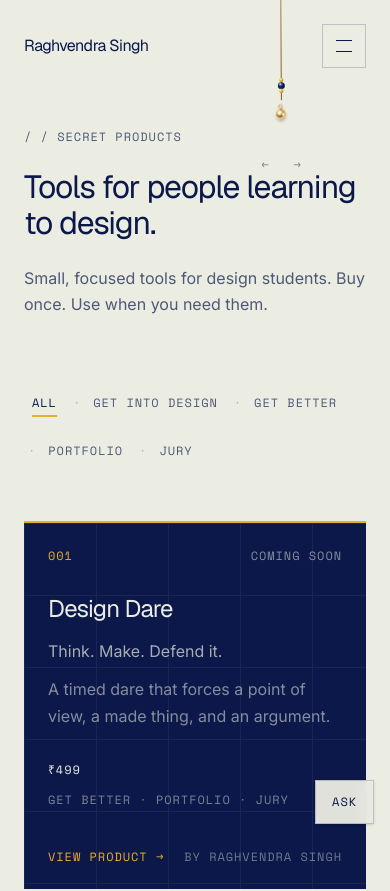
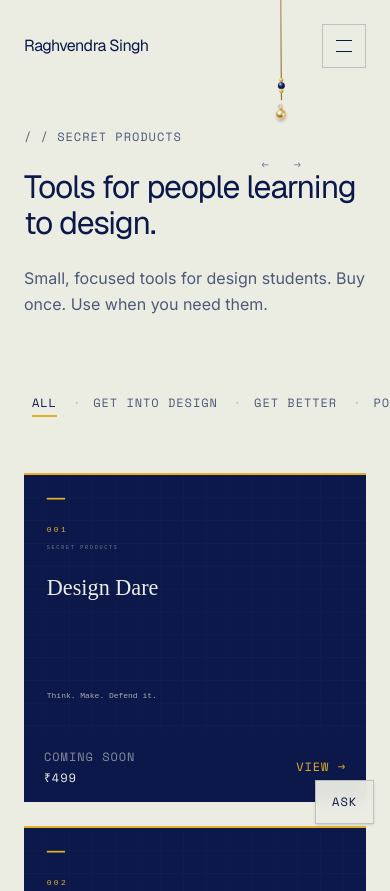
Before and after one commit to raghvendra1985/Raghvendra-Portfolio-2027, a Next.js app: page /products in a window 390 px wide. Shown: the top 891 px of the page. Built offline with nearby package versions, Linux system fonts and the light colour scheme.

Commit message:
Show product posters on compact cards and add detail-page navigation.
Co-authored-by: Cursor <cursoragent@cursor.com>

```diff
--- a/animations/products.ts
+++ b/animations/products.ts
@@ -1,9 +1,15 @@
 import { DURATION, EASE, createScope, gsap, showImmediately, type MotionConfig } from "./motion";
+
+function skipScrollHide(config: MotionConfig) {
+  if (config.reducedMotion || config.isMobile) return true;
+  if (typeof window === "undefined") return false;
+  return window.matchMedia("(max-width: 1023px)").matches;
+}
 
 export function animateProductCards(root: HTMLElement, config: MotionConfig) {
   return createScope(root, () => {
     const items = root.querySelectorAll("[data-product-card]");
-    if (config.reducedMotion) {
+    if (skipScrollHide(config)) {
       showImmediately(items);
       return;
     }
@@ -30,7 +36,7 @@ export function animateProductCards(root: HTMLElement, config: MotionConfig) {
 
 export function refreshProductCards(root: HTMLElement, config: MotionConfig) {
   const items = root.querySelectorAll("[data-product-card]");
-  if (config.reducedMotion) {
+  if (skipScrollHide(config)) {
     showImmediately(items);
     return;
   }
--- a/components/products/ProductCard.tsx
+++ b/components/products/ProductCard.tsx
@@ -1,14 +1,11 @@
 "use client";
 
 import { useEffect, useRef } from "react";
+import Image from "next/image";
 import Link from "next/link";
 import { track } from "@/lib/analytics";
 import ProductStatusMark from "@/components/products/ProductStatusMark";
-import {
-  formatCategories,
-  formatInr,
-  type Product,
-} from "@/products";
+import { formatInr, type Product } from "@/products";
 
 export default function ProductCard({ product }: { product: Product }) {
   const ref = useRef<HTMLLIElement>(null);
@@ -43,37 +40,42 @@ export default function ProductCard({ product }: { product: Product }) {
         data-product-plate
         data-cursor="Open"
         onClick={() => track("product_card_clicked", { slug: product.slug })}
-        className="group relative block overflow-hidden bg-navy p-6 text-mist sm:p-8"
+        className="group relative block overflow-hidden bg-navy text-mist"
         aria-label={`${product.name}. ${product.hook}. ${formatInr(product.price)}. ${product.status === "live" ? "Live" : "Coming soon"}.`}
       >
+        {product.cover ? (
+          <>
+            <div className="relative aspect-[4/3] w-full bg-navy">
+              <Image
+                src={product.cover}
+                alt=""
+                fill
+                sizes="(min-width: 640px) 50vw, 100vw"
+                unoptimized={product.cover.endsWith(".svg")}
+                className="object-cover object-top"
+              />
+            </div>
+            <h2 className="sr-only">{product.name}</h2>
+          </>
+        ) : (
+          <div className="relative aspect-[4/3] bg-navy p-6">
             <span
               className="product-plate-grid pointer-events-none absolute inset-0 text-mist"
               aria-hidden="true"
             />
-        <div className="relative flex items-start justify-between gap-4">
-          <p className="font-mono-label text-[11px] text-gold">{product.number}</p>
+            <p className="relative font-mono-label text-[11px] text-gold">{product.number}</p>
+            <h2 className="relative mt-6 font-display text-2xl leading-[1.08]">{product.name}</h2>
+            <p className="relative mt-3 text-sm leading-relaxed text-mist/70">{product.hook}</p>
+          </div>
+        )}
+        <div className="relative flex items-center justify-between gap-4 px-5 py-4">
+          <div className="min-w-0">
             <ProductStatusMark status={product.status} inverted />
+            <p className="mt-1 font-mono-label text-[11px] text-mist">{formatInr(product.price)}</p>
           </div>
-        <h2 className="relative mt-8 font-display text-2xl leading-[1.08] sm:text-3xl">
-          {product.name}
-        </h2>
-        <p className="relative mt-4 max-w-sm text-base leading-relaxed text-mist/70">
-          {product.hook}
+          <p className="shrink-0 font-mono-label text-[11px] text-gold group-hover:text-mist">
+            View →
           </p>
-        {product.description ? (
-          <p className="relative mt-3 max-w-sm text-sm leading-relaxed text-mist/55">
-            {product.description}
-          </p>
-        ) : null}
-        <p className="relative mt-8 font-mono-label text-[11px] text-mist">{formatInr(product.price)}</p>
-        <p className="relative mt-3 font-mono-label text-[11px] text-mist/50">
-          {formatCategories(product)}
-        </p>
-        <div className="relative mt-10 flex items-end justify-between gap-4">
-          <p className="font-mono-label text-[11px] text-gold group-hover:text-mist">
-            View Product →
-          </p>
-          <p className="font-mono-label text-[11px] text-mist/45">{product.attribution}</p>
         </div>
       </Link>
     </li>
--- a/components/products/ProductFilters.tsx
+++ b/components/products/ProductFilters.tsx
@@ -14,15 +14,16 @@ export default function ProductFilters({
   onChange: (next: "all" | ProductCategory) => void;
 }) {
   return (
+    <div className="-mx-[var(--page-pad)] overflow-x-auto px-[var(--page-pad)] [scrollbar-width:none] [&::-webkit-scrollbar]:hidden md:mx-0 md:overflow-visible md:px-0">
       <div
-      className="flex flex-wrap items-center gap-x-1 gap-y-1"
+        className="flex w-max items-center gap-x-1 md:w-auto md:flex-wrap"
         role="toolbar"
         aria-label="Filter products"
       >
         {productFilters.map((filter, index) => {
           const pressed = value === filter;
           return (
-          <span key={filter} className="inline-flex items-center">
+            <span key={filter} className="inline-flex shrink-0 items-center">
               {index > 0 ? (
                 <span className="px-1 font-mono-label text-[11px] text-ink-soft/40" aria-hidden="true">
                   ·
@@ -44,5 +45,6 @@ export default function ProductFilters({
           );
         })}
       </div>
+    </div>
   );
 }
--- a/components/products/ProductView.tsx
+++ b/components/products/ProductView.tsx
@@ -2,6 +2,7 @@
 
 import { useEffect, useState } from "react";
 import Image from "next/image";
+import Link from "next/link";
 import MagneticButton from "@/components/buttons/MagneticButton";
 import ProductStatusMark from "@/components/products/ProductStatusMark";
 import DesignIqDemo from "@/components/products/DesignIqDemo";
@@ -9,12 +10,13 @@ import SectionReveal from "@/components/reveal/SectionReveal";
 import { track } from "@/lib/analytics";
 import { site } from "@/lib/site";
 import { createCheckoutIntent, isPurchasable, notifyMailto } from "@/products/commerce";
-import { formatCategories, formatInr, type Product } from "@/products";
+import { formatCategories, formatInr, getAdjacentProducts, type Product } from "@/products";
 import { getProductCopy } from "@/products/copy";
 
 export default function ProductView({ product }: { product: Product }) {
   const copy = getProductCopy(product.slug);
   const purchasable = isPurchasable(product);
+  const { prev, next } = getAdjacentProducts(product.slug);
   const [note, setNote] = useState(false);
 
   useEffect(() => {
@@ -34,7 +36,13 @@ export default function ProductView({ product }: { product: Product }) {
   return (
     <article className={purchasable ? "pb-28 lg:pb-0" : undefined}>
       <header className="mx-auto max-w-[1440px] px-[var(--page-pad)] pb-12 pt-32 sm:pt-40">
-        <p className="font-mono-label text-[11px] text-ink-soft">
+        <Link
+          href="/products"
+          className="inline-flex min-h-11 items-center font-mono-label text-[11px] text-ink-soft hover:text-navy"
+        >
+          ← All products
+        </Link>
+        <p className="mt-8 font-mono-label text-[11px] text-ink-soft">
           {product.number} / Secret Products
         </p>
         <div className="mt-4">
@@ -170,6 +178,48 @@ export default function ProductView({ product }: { product: Product }) {
         </div>
       </SectionReveal>
 
+      {prev || next ? (
+        <SectionReveal className="border-t border-line px-[var(--page-pad)] py-16 sm:py-20">
+          <div
+            className="mx-auto flex max-w-[1440px] flex-col gap-4 sm:flex-row sm:items-stretch sm:justify-between"
+            data-reveal-item
+          >
+            {prev ? (
+              <Link
+                href={`/products/${prev.slug}`}
+                data-cursor="Open"
+                onClick={() => track("product_card_clicked", { slug: prev.slug, from: "prev" })}
+                className="flex min-h-11 flex-1 flex-col justify-center border border-line px-5 py-4 hover:border-navy"
+              >
+                <span className="font-mono-label text-[11px] text-ink-soft">← Previous</span>
+                <span className="mt-2 font-display text-xl">{prev.name}</span>
+              </Link>
+            ) : (
+              <span className="hidden flex-1 sm:block" />
+            )}
+            {next ? (
+              <Link
+                href={`/products/${next.slug}`}
+                data-cursor="Next"
+                onClick={() => track("product_card_clicked", { slug: next.slug, from: "next" })}
+                className="flex min-h-11 flex-1 flex-col justify-center border border-line px-5 py-4 text-left hover:border-navy sm:text-right"
+              >
+                <span className="font-mono-label text-[11px] text-ink-soft">Next →</span>
+                <span className="mt-2 font-display text-xl">{next.name}</span>
+              </Link>
+            ) : null}
+          </div>
+          <div className="mx-auto mt-6 max-w-[1440px]" data-reveal-item>
+            <Link
+              href="/products"
+              className="inline-flex min-h-11 items-center font-mono-label text-[11px] text-ink-soft hover:text-navy"
+            >
+              ← All products
+            </Link>
+          </div>
+        </SectionReveal>
+      ) : null}
+
       {purchasable ? (
         <div className="fixed inset-x-0 bottom-[max(5.5rem,calc(env(safe-area-inset-bottom)+4.5rem))] z-30 border-t border-line bg-mist/95 px-[var(--page-pad)] py-3 backdrop-blur lg:hidden">
           <div className="flex items-center justify-between gap-4">
@@ -195,7 +245,7 @@ function ProductDemoSlot({ product, note }: { product: Product; note?: string })
   return (
     <figure>
       {product.cover ? (
-        <div className="relative aspect-[4/5] max-h-[640px] w-full max-w-md overflow-hidden bg-navy sm:aspect-[16/10] sm:max-h-none sm:max-w-none">
+        <div className="relative aspect-[4/5] min-h-[240px] w-full overflow-hidden bg-navy md:aspect-[16/10]">
           <Image
             src={product.cover}
             alt={`${product.name} preview`}
--- a/components/products/ProductsIndex.tsx
+++ b/components/products/ProductsIndex.tsx
@@ -61,7 +61,7 @@ export default function ProductsIndex() {
       <ProductFilters value={filter} onChange={setFilter} />
 
       {list.length ? (
-        <ul className="mt-12 grid gap-6 md:grid-cols-2 lg:gap-8">
+        <ul className="mt-12 grid gap-6 sm:grid-cols-2 lg:gap-8">
           {list.map((product) => (
             <ProductCard key={product.slug} product={product} />
           ))}
--- a/products/index.ts
+++ b/products/index.ts
@@ -303,6 +303,16 @@ export function formatCategories(product: Product) {
   return product.categories.map((category) => productCategoryLabels[category]).join(" · ");
 }
 
+export function getAdjacentProducts(slug: string) {
+  const list = visibleProducts();
+  const index = list.findIndex((product) => product.slug === slug);
+  if (index < 0 || list.length < 2) return { prev: null, next: null };
+  return {
+    prev: list[(index - 1 + list.length) % list.length],
+    next: list[(index + 1) % list.length],
+  };
+}
+
 export const secretProductsIntro = {
   index: "/",
   label: "Secret Products",
--- a/styles/globals.css
+++ b/styles/globals.css
@@ -201,6 +201,14 @@ html.motion-ready [data-loader-root] {
 @media (hover: hover) and (pointer: fine) {
   [data-product-plate]:hover {
     transform: translate3d(0, -6px, 0);
+  }
+}
+
+@media (max-width: 1023px) {
+  [data-product-card] {
+    opacity: 1 !important;
+    visibility: visible !important;
+    transform: none !important;
   }
 }
 
```
Lines whose indentation alone changed are shown as unchanged.
